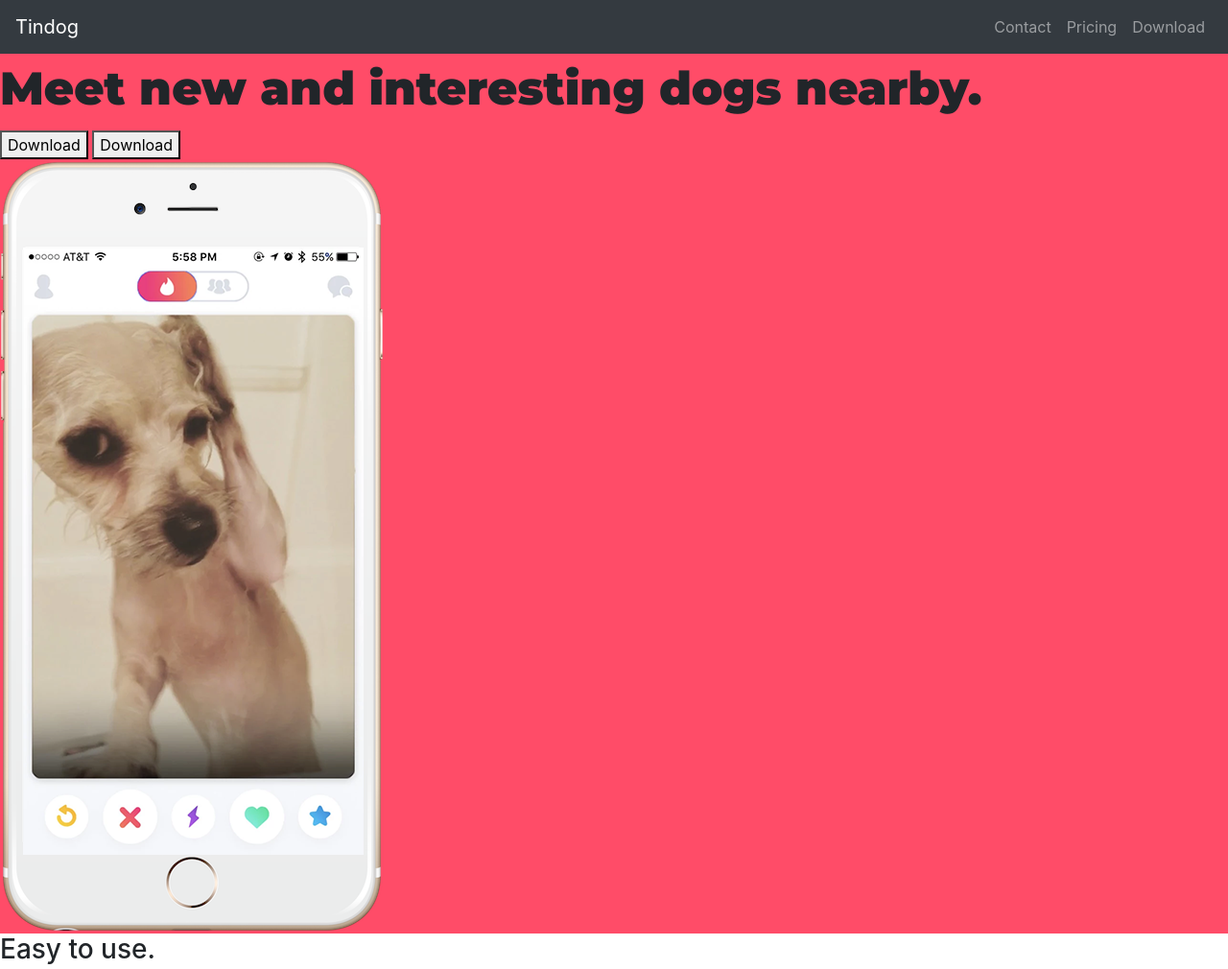
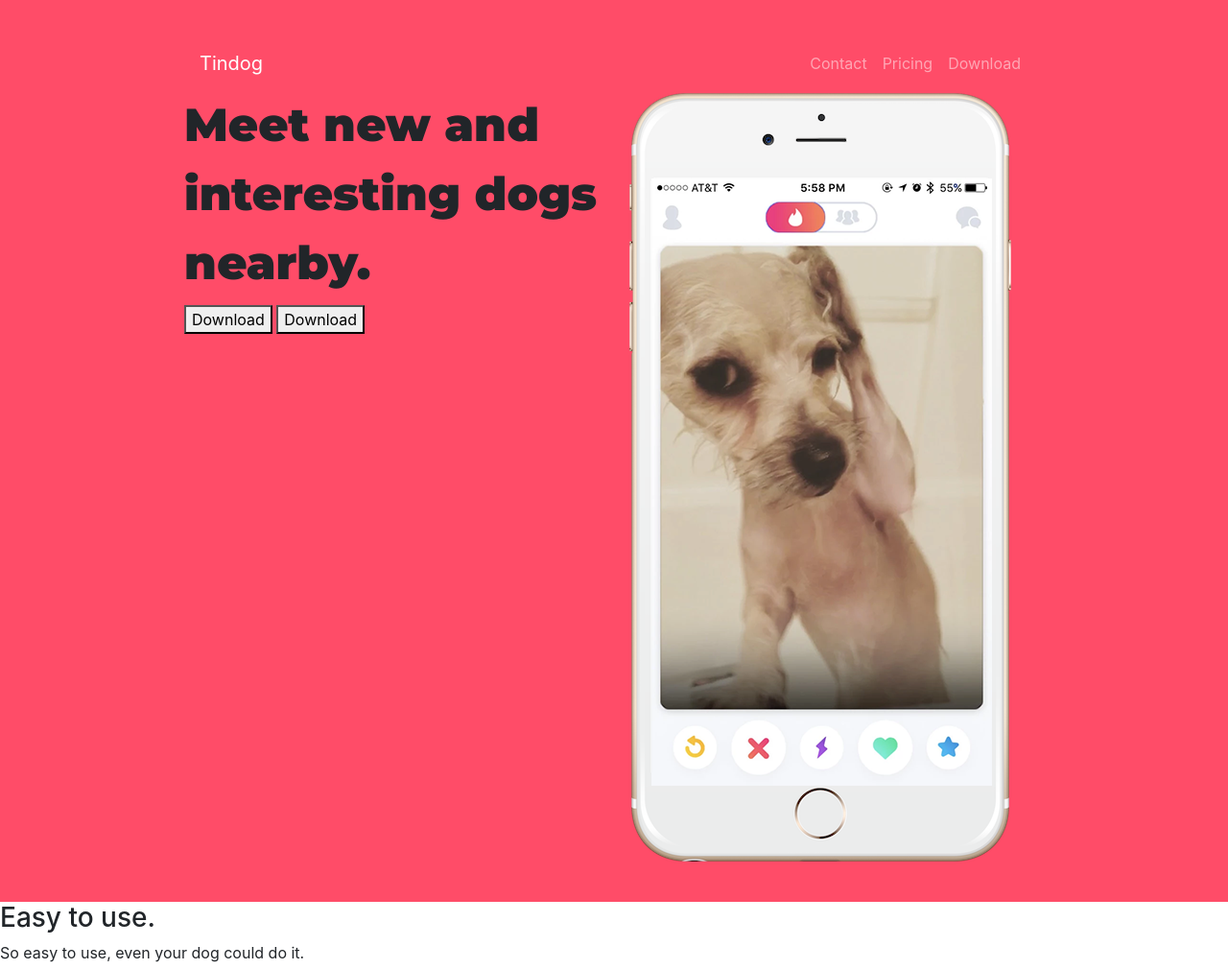
Before and after one commit to kush980/Tindog, a plain HTML site: page index.html in a window 1280 px wide. Shown: the top 1010 px of the page at 96% size. Drawn offline with nearby package versions, Linux system fonts and the light colour scheme.

Commit message:
Containers added

```diff
--- a/css/styles.css
+++ b/css/styles.css
@@ -1,3 +1,8 @@
+.container-fluid{
+    padding:3% 15%;
+}
+
+
 h1 {
     font-family: 'Montserrat', sans-serif;
     font-size: 3rem;
--- a/index.html
+++ b/index.html
@@ -17,9 +17,9 @@
 <body>
 
   <section id="title">
-
+    <div class="container-fluid">
       <!-- Nav Bar -->
-    <nav class="navbar bg-dark navbar-expand-lg navbar-dark">
+      <nav class="navbar  navbar-expand-lg navbar-dark">
         <a class="navbar-brand" href="">Tindog</a>
         <button class="navbar-toggler" type="button" data-toggle="collapse" data-target="#navbarSupportedContent" aria-controls="navbarSupportedContent" aria-expanded="false" aria-label="Toggle navigation">
           <span class="navbar-toggler-icon"></span>
@@ -43,16 +43,17 @@
 
 
       <!-- Title -->
-
-    <div>
+      <div class="row">
+        <div class="col-md-6">
           <h1>Meet new and interesting dogs nearby.</h1>
           <button type="button">Download</button>
           <button type="button">Download</button>
         </div>
-    <div>
+        <div class="col-md-6">
           <img src="images/iphone6.png" alt="iphone-mockup">
         </div>
-
+      </div>
+    </div>
   </section>
 
 
```
Lines whose indentation alone changed are shown as unchanged.
